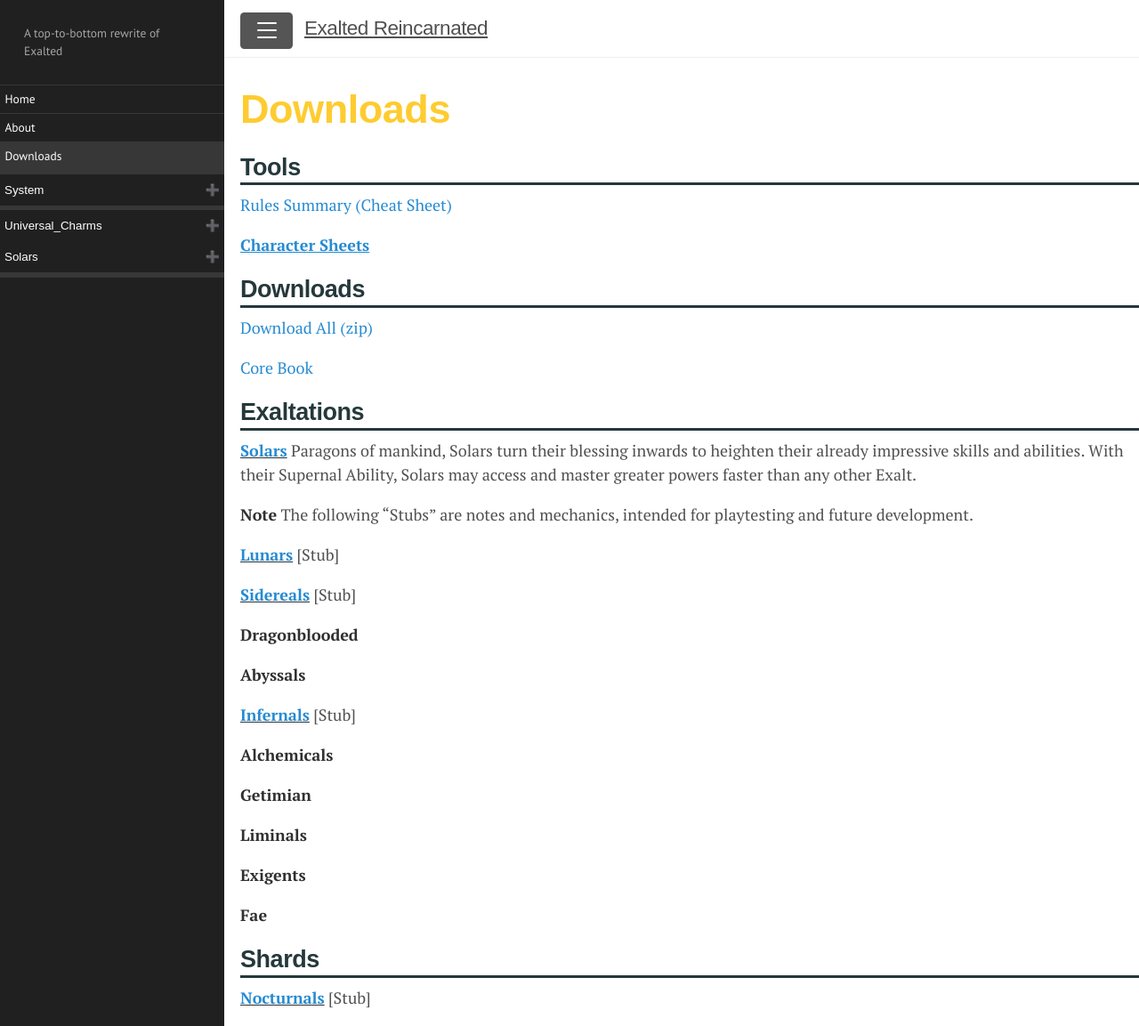
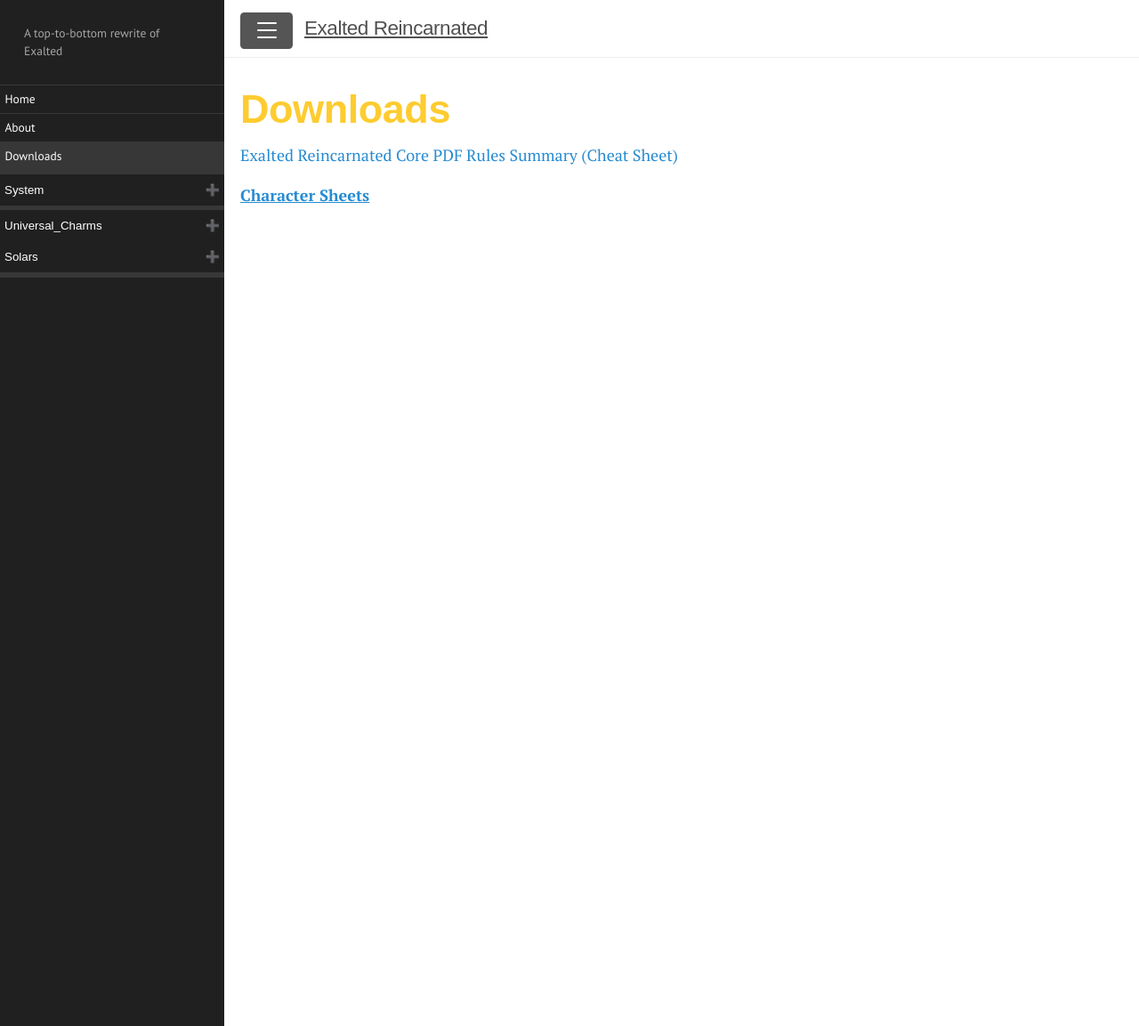
Before and after one commit to Dragonmystic707/exalted-reincarnated, a Jekyll site: the page built from docs/downloads.md, in a window 1280 px wide and 1153 px high. Shown: the whole window at 89% size. Built offline with Jekyll 4.4.1, drawn with Linux system fonts in a browser that asks for light colours.

Commit message:
Updated downloads section.

```diff
--- a/docs/downloads.md
+++ b/docs/downloads.md
@@ -7,48 +7,7 @@
 Downloads
 ==========
 
-Tools
------
-
+<a href="/assets/downloads/Exalted_Reincarnated.pd" download>Exalted Reincarnated Core PDF </a>
 <a href="/assets/downloads/Summary.pdf" download>Rules Summary (Cheat Sheet)</a>
 
-[**<u>Character Sheets</u>**](https://docs.google.com/spreadsheets/d/1jRyQCIH2EfPr_X8OzsWhJxdUE4AAg2E7K3Lh8oMEWuQ/edit?usp=sharing)
-
-Downloads
----------
-
-<a href="/assets/downloads/Exalted_Reincarnated.zip" download>Download All (zip)</a>
-
-<a href="/assets/downloads/Core.pdf" download>Core Book</a>
-
-Exaltations
-----------
-
-**<u><a href="/assets/downloads/Solars.pdf" download>Solars</a></u>**
-Paragons of mankind, Solars turn their blessing inwards to heighten their already impressive skills and abilities. With their Supernal Ability, Solars may access and master greater powers faster than any other Exalt.
-
-**Note** The following "Stubs" are notes and mechanics, intended for playtesting and future development.
-
-**<u><a href="/assets/downloads/Lunars.pdf" download>Lunars</a></u>** \[Stub\]
-
-**<u><a href="/assets/downloads/Sidereals.pdf" download>Sidereals</a></u>** \[Stub\]
-
-**Dragonblooded**
-
-**Abyssals**
-
-**<u><a href="/assets/downloads/Infernals.pdf" download>Infernals</a></u>** \[Stub\]
-
-**Alchemicals**
-
-**Getimian**
-
-**Liminals**
-
-**Exigents**
-
-**Fae**
-
-Shards
-------
-**<u><a href="/assets/downloads/Nocturnals.pdf" download>Nocturnals</a></u>** \[Stub\]
+[**<u>Character Sheets</u>**](https://docs.google.com/spreadsheets/d/1x2HMrSpvbnjuPyWsJxIqGz17zCdvyaTQnok4N7NBqFk/edit?usp=sharing)
```
